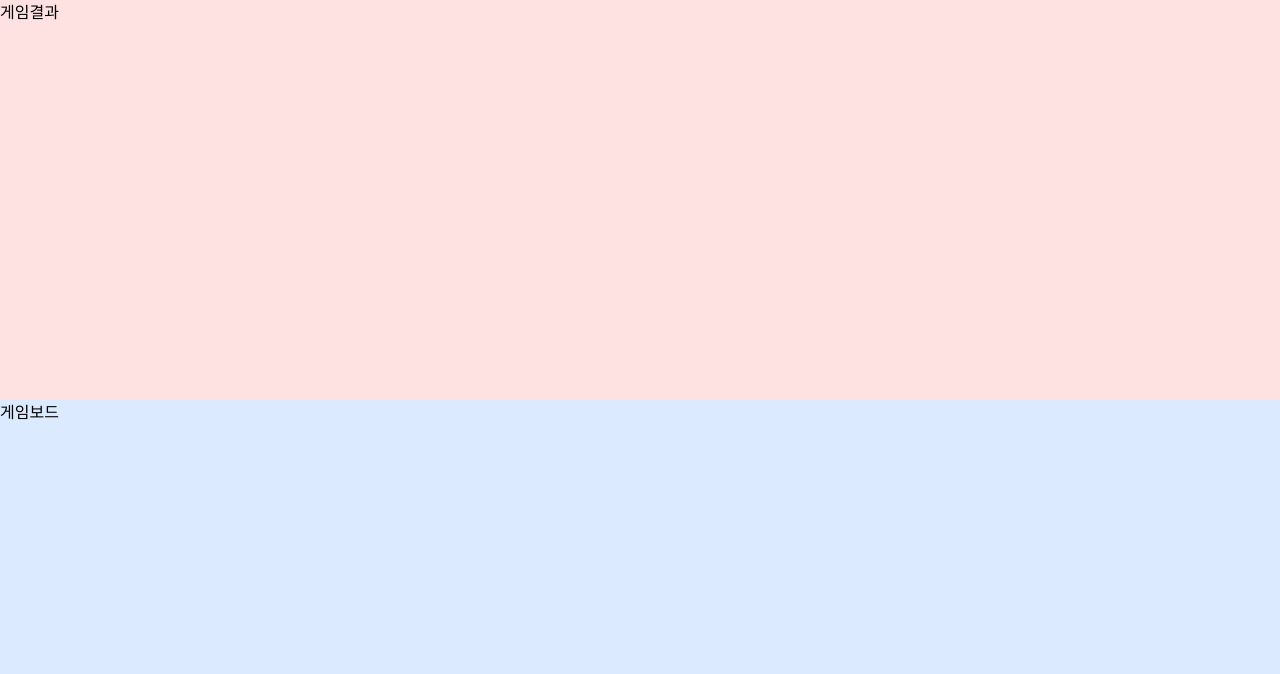
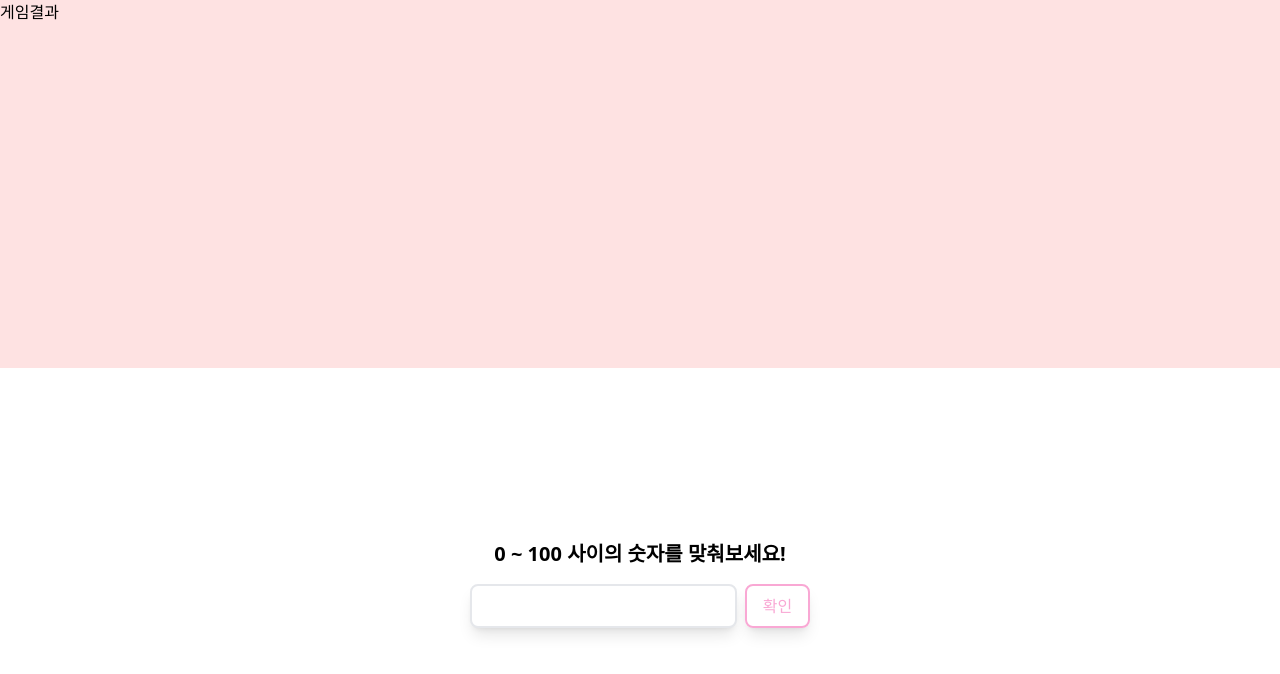
Before and after one commit to h662/BCS3-P2-UpDown, a React (Create React App) app: page / in a window 1280 px wide. Shown: the top 674 px of the page. Built offline with nearby package versions, Linux system fonts and the light colour scheme.

Commit message:
GameBoard UI

```diff
--- a/src/components/GameBoard.jsx
+++ b/src/components/GameBoard.jsx
@@ -1,5 +1,20 @@
 const GameBoard = () => {
-  return <div className="bg-blue-100 w-full grow">게임보드</div>;
+  return (
+    <div className="w-full grow flex flex-col justify-center items-center">
+      <div className="mb-4 text-xl font-bold">
+        0 ~ 100 사이의 숫자를 맞춰보세요!
+      </div>
+      <div>
+        <input
+          className="border-2 rounded-lg px-4 py-2 focus:outline-pink-300 shadow-lg"
+          type="text"
+        />
+        <button className="px-4 py-2 ml-2 rounded-lg border-2 border-pink-300 text-pink-300 shadow-lg">
+          확인
+        </button>
+      </div>
+    </div>
+  );
 };
 
 export default GameBoard;
```
